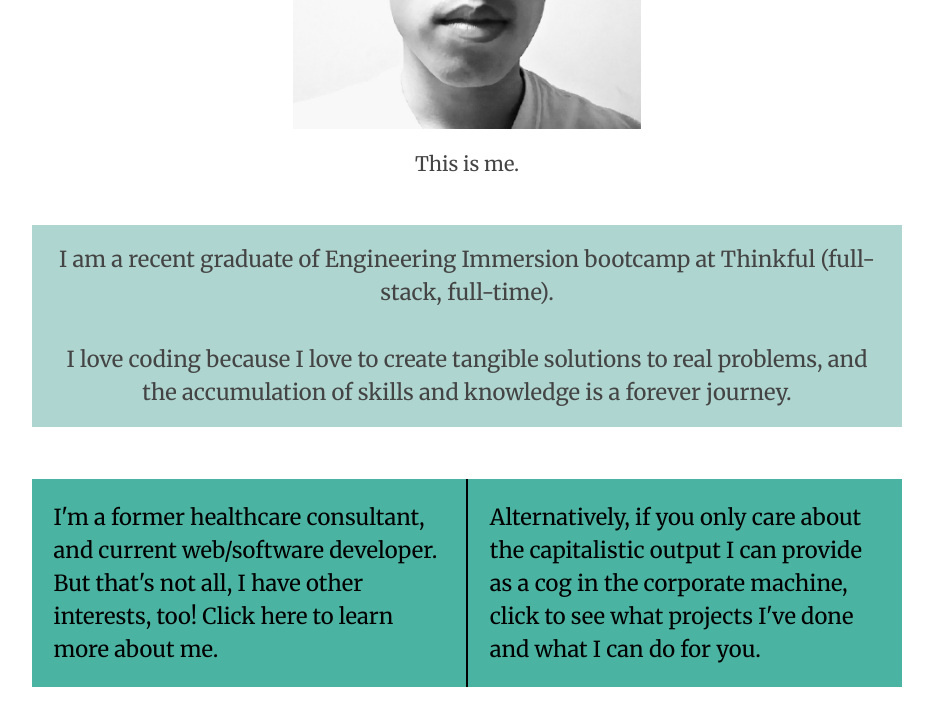
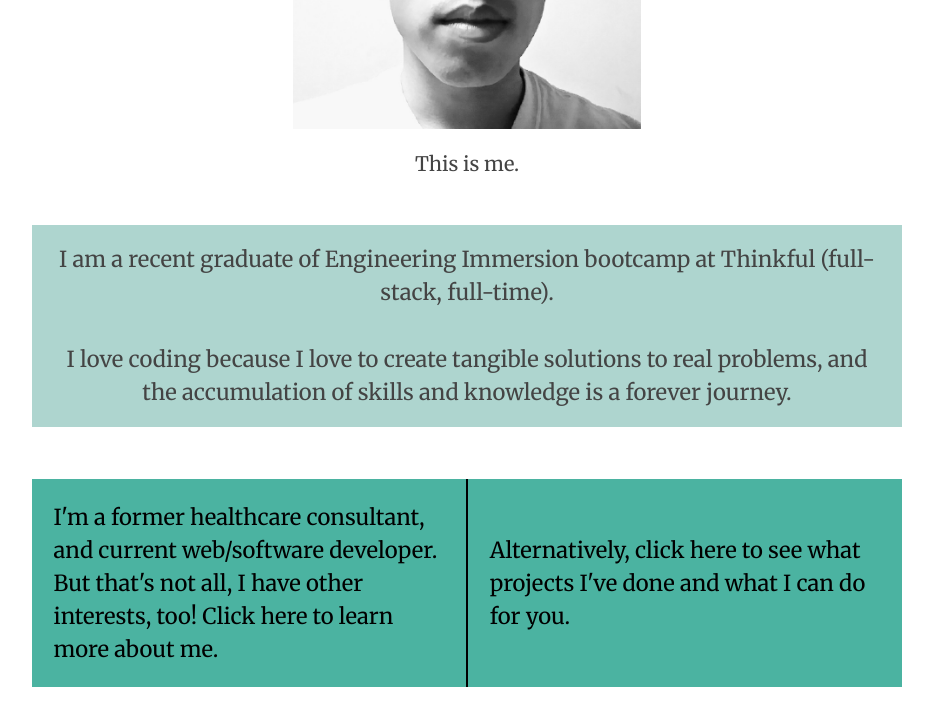
Before and after one commit to keisukeisobe/keisukeisobe.github.io, a plain HTML site: page index.html in a window 1280 px wide. Shown: the part 421-1132 px from the top of the page, without its empty margins (173-1106 px from the left). Drawn offline with nearby package versions, Linux system fonts and the light colour scheme.

Commit message:
text change

```diff
--- a/index.html
+++ b/index.html
@@ -38,7 +38,7 @@
 
     <section class="about-me-and-projects">
       <a class="about-me-link" href="about-me.html">I'm a former healthcare consultant, and current web/software developer. But that's not all, I have other interests, too! Click here to learn more about me.</a>
-      <a class="projects-link" href="projects.html">Alternatively, if you only care about the capitalistic output I can provide as a cog in the corporate machine, click to see what projects I've done and what I can do for you.</a>
+      <a class="projects-link" href="projects.html">Alternatively, click here to see what projects I've done and what I can do for you.</a>
     </section>
   </main>
   <footer id="contact">
```
